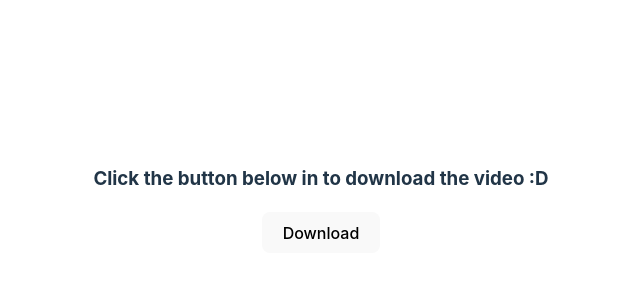
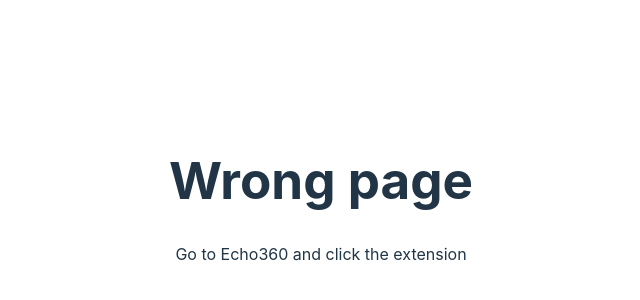
Before and after one commit to mohsen-ameli/echo360-downloader, a React (Vite) app: page / in a window 1280 px wide. Shown: the part 200-500 px from the top of the page, without its empty margins (319-959 px from the left). Built offline with nearby package versions, Linux system fonts and the light colour scheme; no server answers.

Commit message:
added better host perms, only allowed extension on echo360

```diff
--- a/src/App.tsx
+++ b/src/App.tsx
@@ -1,11 +1,12 @@
-import { useEffect } from "react"
+import { useEffect, useState } from "react"
 import "./App.css"
 import { MainStore } from "./store"
 
 export default function App() {
   const { audioUrl, progress, videoUrl, title } = MainStore()
+  const [rightPage, setRightPage] = useState(false)
 
-  async function onClick() {
+  async function download() {
     const [tab] = await chrome.tabs.query({ active: true })
     chrome.scripting.executeScript({
       target: { tabId: tab.id! },
@@ -13,10 +14,19 @@
         location.reload()
       },
     })
+  }
 
-    // print the current tab's title
-    MainStore.setState({ title: tab.title!.replace(/\W/g, "_") })
-  }
+  // Initilizing extension
+  useEffect(() => {
+    async function initExtension() {
+      const [tab] = await chrome.tabs.query({ active: true })
+      if (tab.url.includes("echo360.ca")) {
+        setRightPage(true)
+        MainStore.setState({ title: tab.title!.replace(/\W/g, "_") })
+      }
+    }
+    initExtension()
+  }, [])
 
   useEffect(() => {
     if (audioUrl && videoUrl && title) {
@@ -31,10 +41,21 @@
     }
   }, [audioUrl, videoUrl])
 
+  if (!rightPage) {
+    return (
+      <div>
+        <h1>Wrong page</h1>
+        <p>Go to Echo360 and click the extension</p>
+      </div>
+    )
+  }
+
   return (
     <>
-      <h3>Click the button below in to download the video :D</h3>
-      <button onClick={onClick}>Download</button>
+      <h3>
+        Click the button below in to download the video and audio files :D
+      </h3>
+      <button onClick={download}>Download</button>
       {progress && <p>{progress}</p>}
     </>
   )
--- a/src/main.tsx
+++ b/src/main.tsx
@@ -9,10 +9,6 @@
     <App />
   </React.StrictMode>
 )
-
-chrome.action.onClicked.addListener(tab => {
-  console.log("clicked")
-})
 
 function webRequest(details: chrome.webRequest.WebRequestBodyDetails) {
   if (details.url.includes("m4s")) {
```
Also changed, not shown: public/manifest.json, 2 other files (tests, documents, lock files or other folders).
